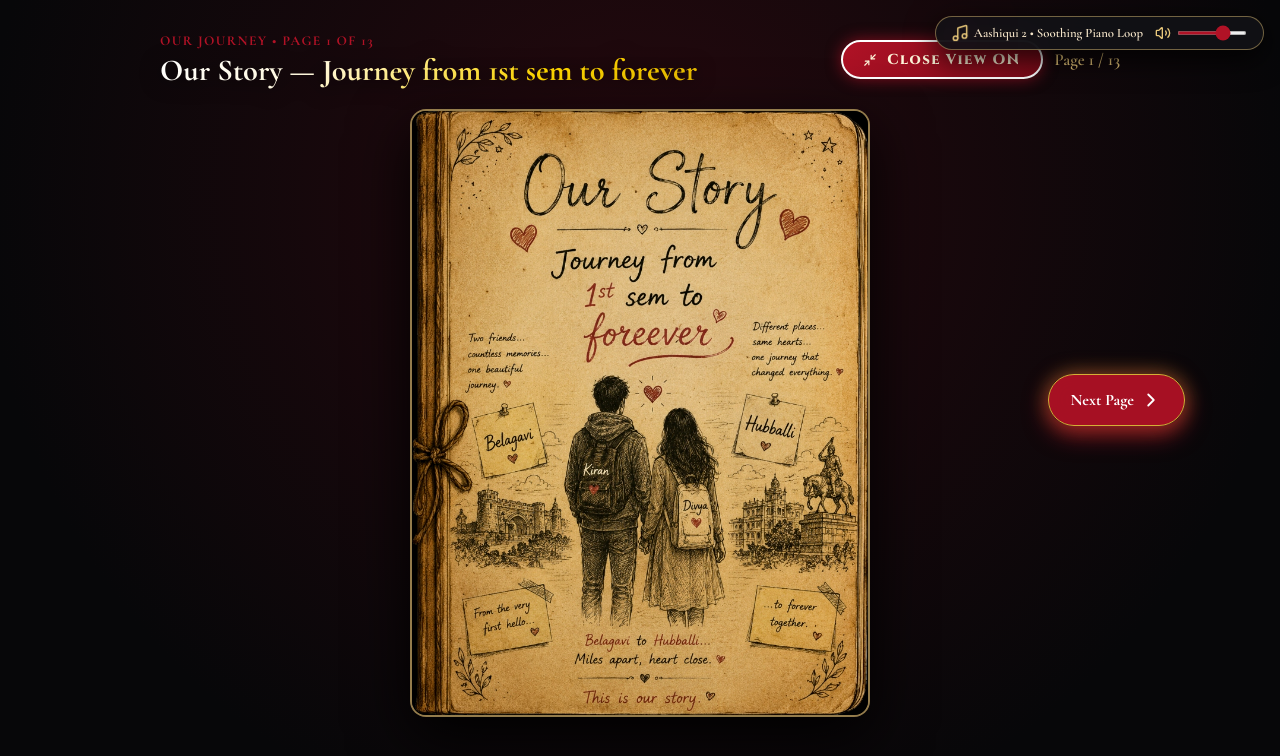
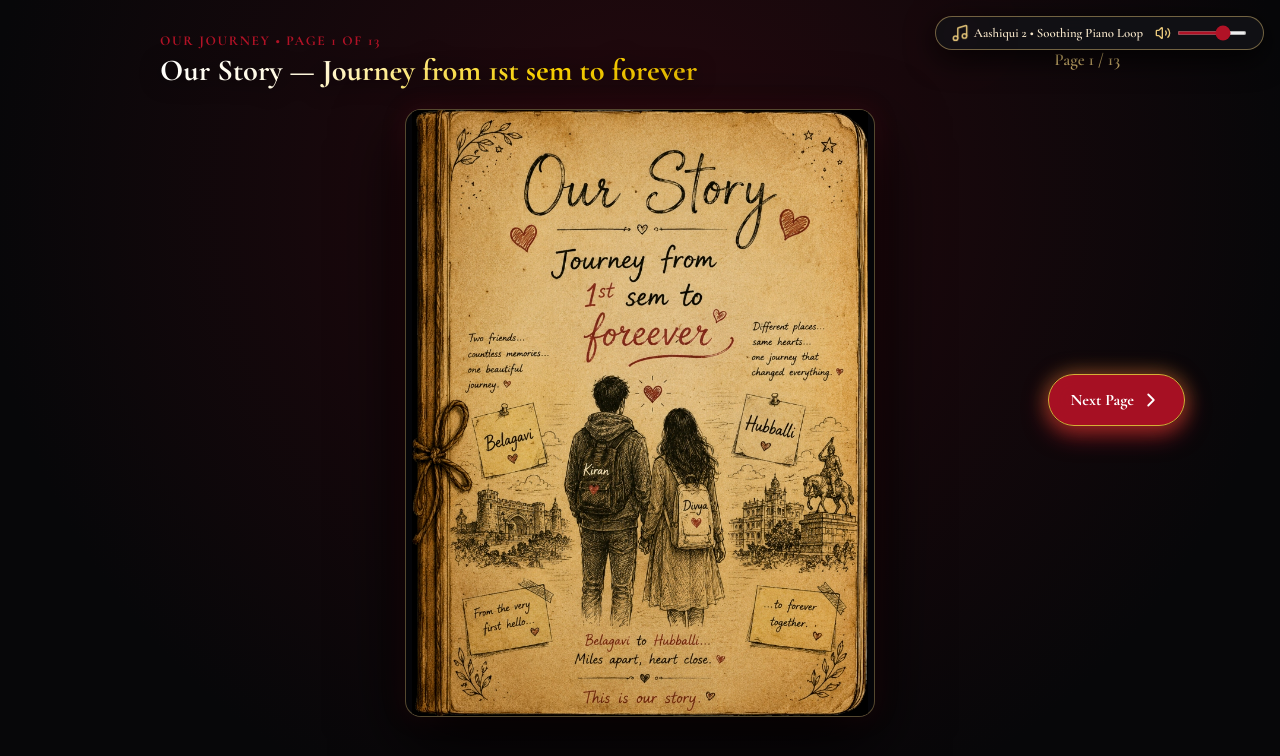
Before and after one commit to Kbhajantri/divyakiran, a React (Vite) app: page / in a window 1280 px wide. Both pictures are taken after a click on the button "OPEN OUR STORY". Shown: the top 756 px of the page. Built offline with nearby package versions, Linux system fonts and the light colour scheme; a web font is replaced by a local one.

Commit message:
Change background behind pages to dark black shade with thin gold border, remove Close View button

```diff
--- a/src/components/JourneyViewer.jsx
+++ b/src/components/JourneyViewer.jsx
@@ -1,10 +1,9 @@
 import React, { useState, useEffect } from 'react';
-import { ChevronLeft, ChevronRight, RotateCcw, Heart, Maximize2, Minimize2 } from 'lucide-react';
+import { ChevronLeft, ChevronRight, RotateCcw, Heart } from 'lucide-react';
 
 export default function JourneyViewer({ pages }) {
   const [currentPageIndex, setCurrentPageIndex] = useState(0);
   const [isFlipping, setIsFlipping] = useState(false);
-  const [isCloseViewOn, setIsCloseViewOn] = useState(true);
   const [isMobile, setIsMobile] = useState(window.innerWidth <= 768);
 
   useEffect(() => {
@@ -20,7 +19,6 @@ export default function JourneyViewer({ pages }) {
   const isCoverPage = currentPageIndex === 0;
 
   const handleNext = () => {
-    if (!isCloseViewOn) return;
     if (currentPageIndex < totalPages - 1 && !isFlipping) {
       setIsFlipping(true);
       setTimeout(() => {
@@ -32,7 +30,6 @@ export default function JourneyViewer({ pages }) {
   };
 
   const handlePrev = () => {
-    if (!isCloseViewOn) return;
     if (currentPageIndex > 0 && !isFlipping) {
       setIsFlipping(true);
       setTimeout(() => {
@@ -65,20 +62,19 @@ export default function JourneyViewer({ pages }) {
       overflowX: 'hidden',
       position: 'relative'
     }}>
-      {/* Top Header — Title, Close View Button & Page Counter */}
+      {/* Top Header — Title & Page Counter (No Close View button) */}
       <div style={{
-        width: isMobile ? '96vw' : (isCloseViewOn ? '75vw' : '55vw'),
+        width: isMobile ? '96vw' : '75vw',
         maxWidth: '1100px',
         display: 'flex',
         flexDirection: isMobile ? 'column' : 'row',
         justifyContent: 'space-between',
         alignItems: isMobile ? 'flex-start' : 'center',
         marginBottom: isMobile ? '14px' : '20px',
-        gap: isMobile ? '10px' : '0',
-        transition: 'width 0.4s ease'
+        gap: isMobile ? '8px' : '0'
       }}>
         <div>
-          <span style={{ fontSize: isMobile ? '0.75rem' : '0.85rem', color: '#B11226', fontWeight: '700', letterSpacing: '0.1em', textTransform: 'uppercase' }}>
+          <span style={{ fontSize: isMobile ? '0.75rem' : '0.85rem', color: '#B11226', fontWeight: '700', letterSpacing: '0.12em', textTransform: 'uppercase' }}>
             OUR JOURNEY • PAGE {currentPageIndex + 1} OF {totalPages}
           </span>
           <h1 className="font-cinzel gold-text" style={{ fontSize: isMobile ? '1.35rem' : '1.9rem', fontWeight: '800', marginTop: '2px' }}>
@@ -86,83 +82,65 @@ export default function JourneyViewer({ pages }) {
           </h1>
         </div>
 
-        {/* Close View Button & Page Counter */}
-        <div style={{
-          display: 'flex',
-          alignItems: 'center',
-          justifyContent: isMobile ? 'space-between' : 'flex-end',
-          width: isMobile ? '100%' : 'auto',
-          gap: '12px'
-        }}>
-          <button
-            onClick={() => setIsCloseViewOn(!isCloseViewOn)}
-            className="btn-vintage"
-            style={{
-              padding: isMobile ? '6px 14px' : '8px 20px',
-              fontSize: isMobile ? '0.8rem' : '0.9rem',
-              width: 'auto',
-              background: isCloseViewOn
-                ? 'linear-gradient(135deg, #B11226 0%, #7A0A18 100%)'
-                : 'rgba(18, 18, 22, 0.85)',
-              borderColor: isCloseViewOn ? '#FFF' : '#D4AF37',
-              boxShadow: isCloseViewOn ? '0 0 15px rgba(177,18,38,0.7)' : 'none'
-            }}
-          >
-            {isCloseViewOn ? <Minimize2 size={14} /> : <Maximize2 size={14} />}
-            {isCloseViewOn ? 'Close View ON' : 'Close View'}
-          </button>
-
-          <span className="font-serif" style={{ color: '#E8C77A', fontSize: isMobile ? '0.95rem' : '1.05rem', fontWeight: '600' }}>
-            Page {currentPageIndex + 1} / {totalPages}
-          </span>
-        </div>
+        {/* Clean Page Counter */}
+        <span className="font-serif" style={{ color: '#E8C77A', fontSize: isMobile ? '0.95rem' : '1.05rem', fontWeight: '600' }}>
+          Page {currentPageIndex + 1} / {totalPages}
+        </span>
       </div>
 
-      {/* Main Container — Dynamically resizes */}
+      {/* Main Container */}
       <div style={{
         position: 'relative',
-        width: isMobile ? '96vw' : (isCloseViewOn ? '75vw' : '55vw'),
-        maxWidth: isMobile ? '100%' : (isCloseViewOn ? '1100px' : '900px'),
+        width: isMobile ? '96vw' : '75vw',
+        maxWidth: isMobile ? '100%' : '1100px',
         display: 'flex',
         alignItems: 'center',
-        justifyContent: 'center',
-        transition: 'width 0.4s ease, max-width 0.4s ease'
+        justifyContent: 'center'
       }}>
-        {/* Left Navigation Button */}
+        {/* Floating Left Side Navigation Button */}
         {currentPageIndex > 0 && (
           <button
-            disabled={!isCloseViewOn}
             onClick={handlePrev}
             style={{
               position: 'fixed',
-              left: isMobile ? '12px' : (isCloseViewOn ? 'calc(12.5vw - 65px)' : 'calc(22.5vw - 65px)'),
+              left: isMobile ? '12px' : 'calc(12.5vw - 65px)',
               top: isMobile ? 'auto' : '50%',
               bottom: isMobile ? '16px' : 'auto',
               transform: isMobile ? 'none' : 'translateY(-50%)',
               zIndex: 99,
-              backgroundColor: isCloseViewOn ? 'rgba(18, 18, 22, 0.94)' : 'rgba(18, 18, 22, 0.4)',
-              border: isCloseViewOn ? '1.5px solid rgba(232, 199, 122, 0.5)' : '1px solid rgba(255, 255, 255, 0.1)',
-              color: isCloseViewOn ? '#FFF' : '#6B7280',
+              backgroundColor: 'rgba(18, 18, 22, 0.94)',
+              border: '1.5px solid rgba(232, 199, 122, 0.5)',
+              color: '#FFF',
               padding: isMobile ? '10px 16px' : '14px 20px',
               borderRadius: '50px',
-              cursor: isCloseViewOn ? 'pointer' : 'not-allowed',
-              opacity: isCloseViewOn ? 1 : 0.3,
+              cursor: 'pointer',
               display: 'flex',
               alignItems: 'center',
               gap: '6px',
-              boxShadow: isCloseViewOn ? '0 8px 25px rgba(0, 0, 0, 0.9), 0 0 15px rgba(232, 199, 122, 0.3)' : 'none',
-              backdropFilter: 'blur(12px)'
+              boxShadow: '0 8px 25px rgba(0, 0, 0, 0.9), 0 0 15px rgba(232, 199, 122, 0.3)',
+              backdropFilter: 'blur(12px)',
+              transition: 'all 0.3s cubic-bezier(0.4, 0, 0.2, 1)'
+            }}
+            onMouseEnter={(e) => {
+              e.currentTarget.style.transform = isMobile ? 'scale(1.05)' : 'translateY(-50%) scale(1.08)';
+              e.currentTarget.style.borderColor = '#FFF';
+              e.currentTarget.style.backgroundColor = 'rgba(177, 18, 38, 0.95)';
+            }}
+            onMouseLeave={(e) => {
+              e.currentTarget.style.transform = isMobile ? 'none' : 'translateY(-50%) scale(1)';
+              e.currentTarget.style.borderColor = 'rgba(232, 199, 122, 0.5)';
+              e.currentTarget.style.backgroundColor = 'rgba(18, 18, 22, 0.94)';
             }}
             title="Previous Page"
           >
-            <ChevronLeft size={isMobile ? 18 : 22} color={isCloseViewOn ? '#E8C77A' : '#6B7280'} />
+            <ChevronLeft size={isMobile ? 18 : 22} color="#E8C77A" />
             <span className="font-serif" style={{ fontSize: isMobile ? '0.85rem' : '0.95rem', fontWeight: '600' }}>
               Prev
             </span>
           </button>
         )}
 
-        {/* Parchment Card Container */}
+        {/* Parchment Card Container with Dark Black Shade Background & Matching Thin Gold Border */}
         <div style={{
           width: '100%',
           opacity: isFlipping ? 0.25 : 1,
@@ -174,11 +152,12 @@ export default function JourneyViewer({ pages }) {
           {currentPage.exactImage ? (
             <div style={{
               borderRadius: isMobile ? '12px' : '16px',
-              border: isCloseViewOn ? '2px solid rgba(232, 199, 122, 0.6)' : '1.5px solid rgba(232, 199, 122, 0.3)',
-              boxShadow: '0 20px 60px rgba(0,0,0,0.95)',
+              border: '1.5px solid rgba(232, 199, 122, 0.35)',
+              boxShadow: '0 25px 70px rgba(0,0,0,0.98), 0 0 25px rgba(177,18,38,0.2)',
               overflow: 'hidden',
-              backgroundColor: '#160D08',
-              transition: 'all 0.4s ease',
+              backgroundColor: '#050508', // Dark black shade background replacing white border
+              padding: isMobile ? '4px' : '6px',
+              transition: 'all 0.3s ease',
               display: 'flex',
               justifyContent: 'center',
               alignItems: 'center',
@@ -189,7 +168,8 @@ export default function JourneyViewer({ pages }) {
                 width: '100%',
                 display: 'flex',
                 justifyContent: 'center',
-                overflow: 'hidden'
+                overflow: 'hidden',
+                backgroundColor: '#050508'
               }}>
                 <img
                   src={currentPage.exactImage}
@@ -207,7 +187,7 @@ export default function JourneyViewer({ pages }) {
               </div>
             </div>
           ) : (
-            /* Refined Retro Vintage Finale Card */
+            /* Refined High-Contrast Retro Vintage Finale Card */
             <div className="parchment-paper deckled-edge" style={{
               padding: isMobile ? '36px 20px' : '60px 48px',
               borderRadius: '20px',
@@ -261,37 +241,46 @@ export default function JourneyViewer({ pages }) {
           )}
         </div>
 
-        {/* Right Navigation Button */}
+        {/* Floating Right Side Navigation Button */}
         {currentPageIndex < totalPages - 1 && (
           <button
-            disabled={!isCloseViewOn}
             onClick={handleNext}
             style={{
               position: 'fixed',
-              right: isMobile ? '12px' : (isCloseViewOn ? 'calc(12.5vw - 65px)' : 'calc(22.5vw - 65px)'),
+              right: isMobile ? '12px' : 'calc(12.5vw - 65px)',
               top: isMobile ? 'auto' : '50%',
               bottom: isMobile ? '16px' : 'auto',
               transform: isMobile ? 'none' : 'translateY(-50%)',
               zIndex: 99,
-              backgroundColor: isCloseViewOn ? 'rgba(177, 18, 38, 0.94)' : 'rgba(18, 18, 22, 0.4)',
-              border: isCloseViewOn ? '1.5px solid #D4AF37' : '1px solid rgba(255, 255, 255, 0.1)',
-              color: isCloseViewOn ? '#FFF' : '#6B7280',
+              backgroundColor: 'rgba(177, 18, 38, 0.94)',
+              border: '1.5px solid #D4AF37',
+              color: '#FFF',
               padding: isMobile ? '10px 18px' : '14px 22px',
               borderRadius: '50px',
-              cursor: isCloseViewOn ? 'pointer' : 'not-allowed',
-              opacity: isCloseViewOn ? 1 : 0.3,
+              cursor: 'pointer',
               display: 'flex',
               alignItems: 'center',
               gap: '6px',
-              boxShadow: isCloseViewOn ? '0 8px 25px rgba(177, 18, 38, 0.8), 0 0 20px rgba(212, 175, 55, 0.5)' : 'none',
-              backdropFilter: 'blur(12px)'
+              boxShadow: '0 8px 25px rgba(177, 18, 38, 0.8), 0 0 20px rgba(212, 175, 55, 0.5)',
+              backdropFilter: 'blur(12px)',
+              transition: 'all 0.3s cubic-bezier(0.4, 0, 0.2, 1)'
+            }}
+            onMouseEnter={(e) => {
+              e.currentTarget.style.transform = isMobile ? 'scale(1.05)' : 'translateY(-50%) scale(1.08)';
+              e.currentTarget.style.borderColor = '#FFF';
+              e.currentTarget.style.backgroundColor = '#B11226';
+            }}
+            onMouseLeave={(e) => {
+              e.currentTarget.style.transform = isMobile ? 'none' : 'translateY(-50%) scale(1)';
+              e.currentTarget.style.borderColor = '#D4AF37';
+              e.currentTarget.style.backgroundColor = 'rgba(177, 18, 38, 0.94)';
             }}
             title="Next Page"
           >
             <span className="font-serif" style={{ fontSize: isMobile ? '0.9rem' : '1rem', fontWeight: '700' }}>
               Next Page
             </span>
-            <ChevronRight size={isMobile ? 18 : 22} color={isCloseViewOn ? '#FFF' : '#6B7280'} />
+            <ChevronRight size={isMobile ? 18 : 22} color="#FFF" />
           </button>
         )}
       </div>
```
